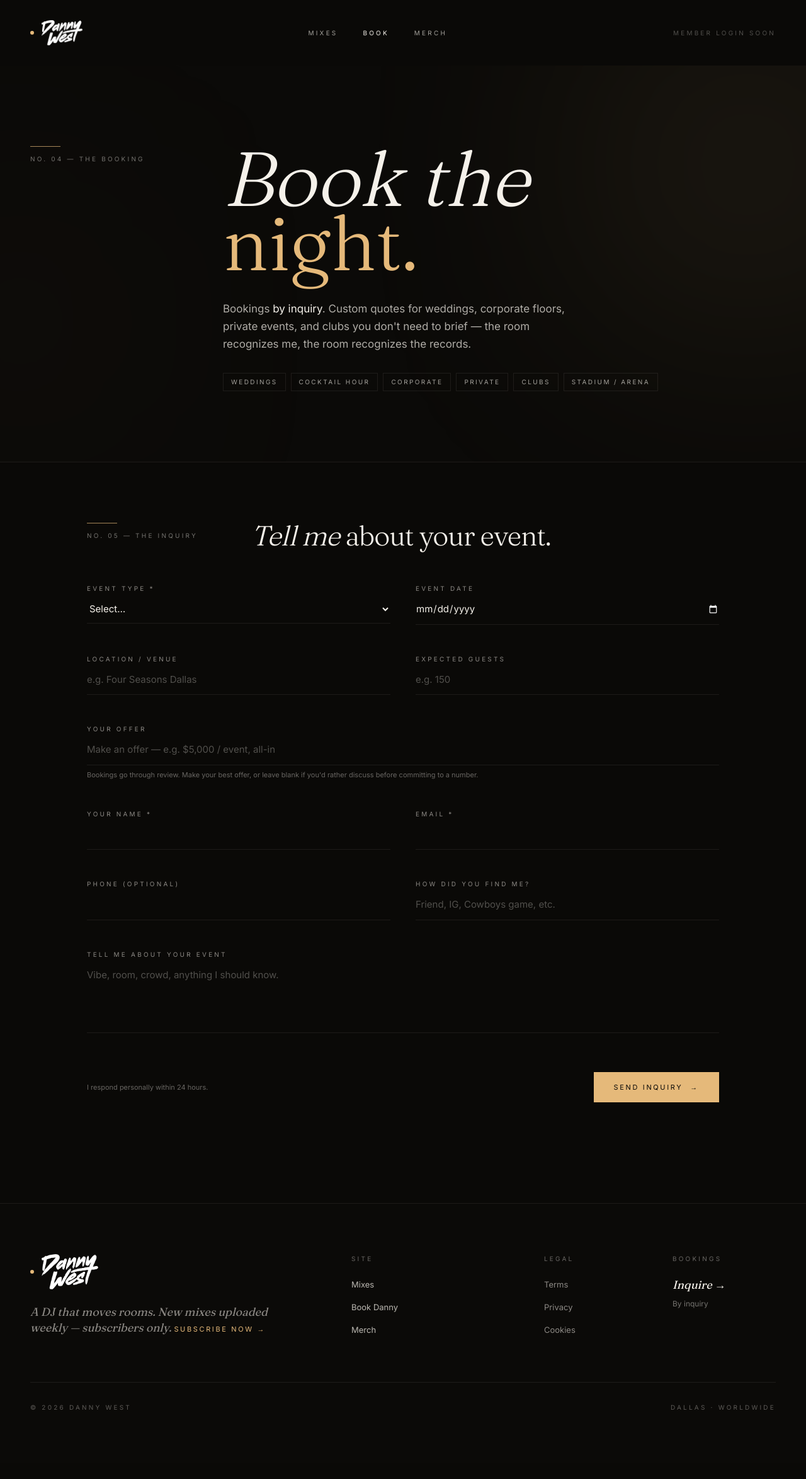
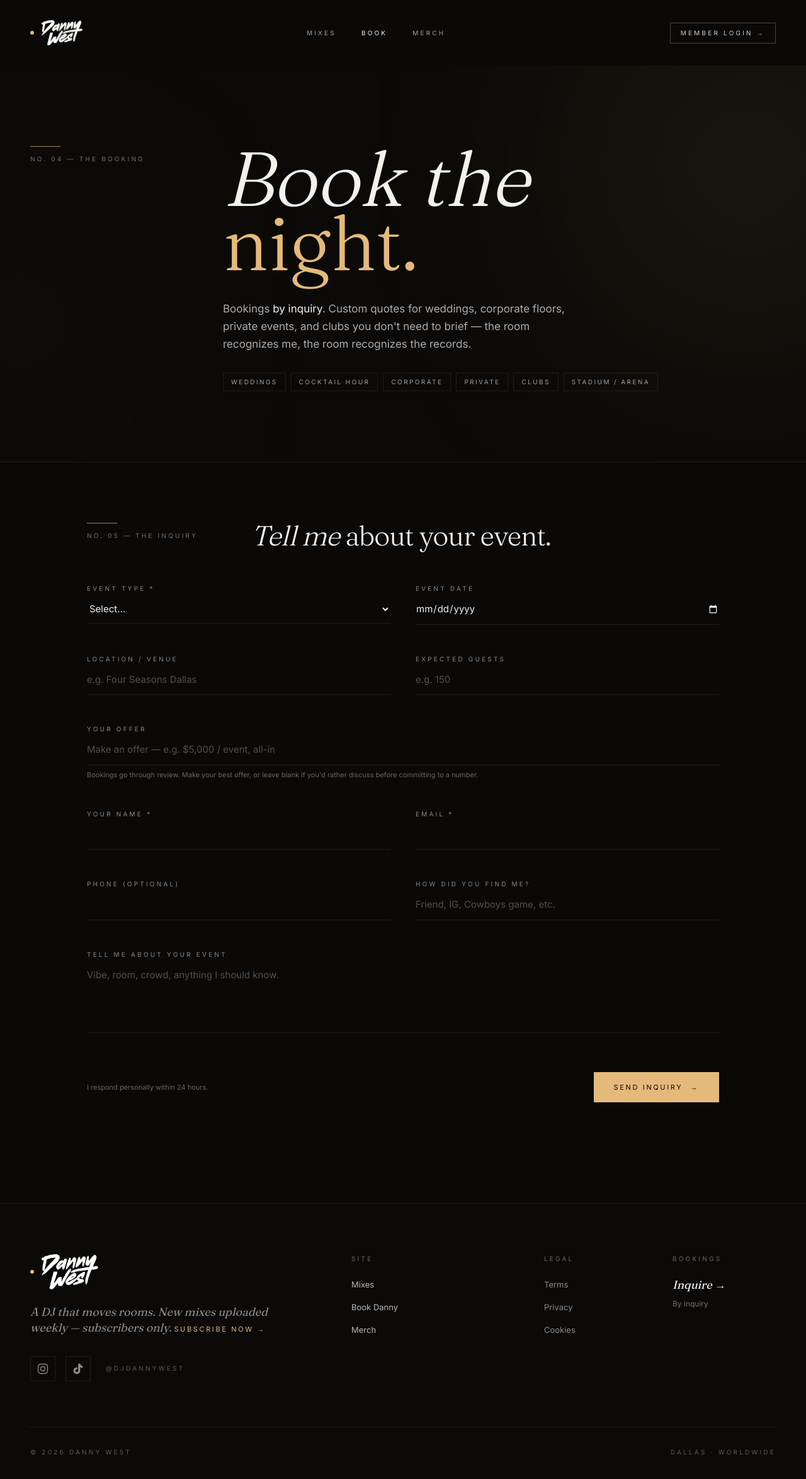
Before and after one commit to djdannywestbookings-bot/djdannywest, a Next.js app: page /book in a window 1280 px wide. Shown: the top 2348 px of the page at 63% size. Before the commit the page ends 2322 px from the top, so only its background shows below. Built offline with nearby package versions, Linux system fonts and the light colour scheme.

Commit message:
Member Login button (routes to /mixes for now); Instagram + TikTok in footer + JSON-LD

```diff
--- a/src/components/Footer.tsx
+++ b/src/components/Footer.tsx
@@ -1,4 +1,6 @@
 "use client";
+
+import { site } from "@/lib/site";
 
 const navItems = [
   { label: "Mixes", href: "/mixes" },
@@ -11,6 +13,24 @@ const legalItems = [
   { label: "Privacy", href: "/privacy" },
   { label: "Cookies", href: "/cookies" },
 ];
+
+function InstagramIcon() {
+  return (
+    <svg viewBox="0 0 24 24" fill="none" stroke="currentColor" strokeWidth="1.5" strokeLinecap="round" strokeLinejoin="round" aria-hidden="true">
+      <rect x="3" y="3" width="18" height="18" rx="5" />
+      <circle cx="12" cy="12" r="4" />
+      <circle cx="17.5" cy="6.5" r="0.6" fill="currentColor" stroke="none" />
+    </svg>
+  );
+}
+
+function TikTokIcon() {
+  return (
+    <svg viewBox="0 0 24 24" fill="currentColor" aria-hidden="true">
+      <path d="M19.59 6.69a4.83 4.83 0 0 1-3.77-4.25V2h-3.45v13.67a2.89 2.89 0 0 1-5.2 1.74 2.89 2.89 0 0 1 2.31-4.64 2.93 2.93 0 0 1 .88.13V9.4a6.84 6.84 0 0 0-1-.05A6.33 6.33 0 0 0 5.1 20.1a6.34 6.34 0 0 0 10.86-4.43V8.83a8.16 8.16 0 0 0 4.77 1.52V6.94a4.85 4.85 0 0 1-1.14-.25Z" />
+    </svg>
+  );
+}
 
 export function Footer() {
   return (
@@ -44,6 +64,35 @@ export function Footer() {
               Subscribe Now →
             </a>
           </p>
+
+          {/* Socials */}
+          <div className="mt-8 flex items-center gap-4">
+            <a
+              href={site.socials.instagram}
+              target="_blank"
+              rel="noopener noreferrer"
+              aria-label="Danny West on Instagram"
+              className="flex h-10 w-10 items-center justify-center border border-line text-cream/60 transition hover:border-cream hover:text-cream"
+            >
+              <span className="block h-5 w-5">
+                <InstagramIcon />
+              </span>
+            </a>
+            <a
+              href={site.socials.tiktok}
+              target="_blank"
+              rel="noopener noreferrer"
+              aria-label="Danny West on TikTok"
+              className="flex h-10 w-10 items-center justify-center border border-line text-cream/60 transition hover:border-cream hover:text-cream"
+            >
+              <span className="block h-5 w-5">
+                <TikTokIcon />
+              </span>
+            </a>
+            <span className="ml-2 font-sans text-[10px] uppercase tracking-[0.32em] text-cream/35">
+              @djdannywest
+            </span>
+          </div>
         </div>
 
         {/* Nav */}
--- a/src/components/Hero.tsx
+++ b/src/components/Hero.tsx
@@ -54,9 +54,12 @@ export function Hero() {
           <a href="/book" className="transition hover:text-cream">Book</a>
           <a href="/merchandise" className="transition hover:text-cream">Merch</a>
         </nav>
-        <span className="hidden font-sans text-[10px] uppercase tracking-[0.32em] text-cream/30 md:inline">
-          Member login soon
-        </span>
+        <a
+          href="/mixes"
+          className="hidden border border-cream/25 px-4 py-2 font-sans text-[10px] uppercase tracking-[0.32em] text-cream/85 transition hover:border-cream hover:bg-cream hover:text-night md:inline-block"
+        >
+          Member Login →
+        </a>
       </header>
 
       {/* Hero content */}
--- a/src/components/SiteNav.tsx
+++ b/src/components/SiteNav.tsx
@@ -43,9 +43,12 @@ export function SiteNav({ active, solid = true }: Props) {
         {link("book", "Book", "/book")}
         {link("merch", "Merch", "/merchandise")}
       </nav>
-      <span className="font-sans text-[10px] uppercase tracking-[0.32em] text-cream/30">
-        Member login soon
-      </span>
+      <a
+        href="/mixes"
+        className="border border-cream/25 px-4 py-2 font-sans text-[10px] uppercase tracking-[0.32em] text-cream/85 transition hover:border-cream hover:bg-cream hover:text-night"
+      >
+        Member Login →
+      </a>
     </header>
   );
 }
--- a/src/lib/seo.ts
+++ b/src/lib/seo.ts
@@ -43,7 +43,8 @@ export function personSchema() {
       addressCountry: site.country,
     },
     sameAs: [
-      // Add Danny's real social profiles here once he provides them.
+      site.socials.instagram,
+      site.socials.tiktok,
     ],
   };
 }
--- a/src/lib/site.ts
+++ b/src/lib/site.ts
@@ -22,6 +22,10 @@ export const site = {
   ],
   email: "djdannywestbookings@gmail.com",
   phone: "+1-817-308-6615",
+  socials: {
+    instagram: "https://www.instagram.com/djdannywest/",
+    tiktok: "https://www.tiktok.com/@djdannywest",
+  },
   // Used as the priceRange marker on LocalBusiness schema (signal, not a number).
   priceRange: "$$$$",
   // Known places Danny has played (used in schema + city pages).
```
